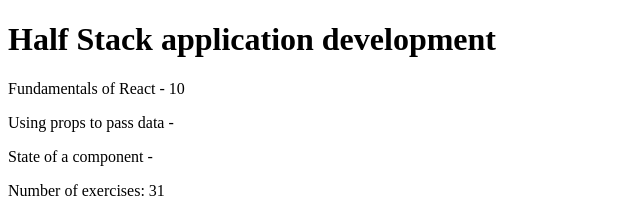
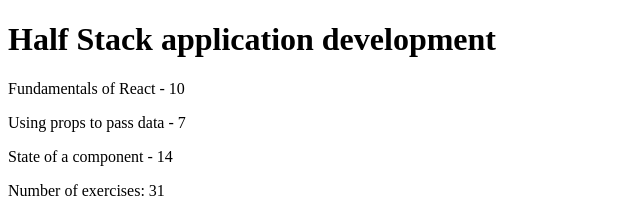
Before and after one commit to emiliaorlinova/fullstack-open, a React (Vite) app in the folder part-1/part1/: page / in a window 1280 px wide. Shown: the top 216 px of the page, without its empty margins (0-640 px from the left). Built offline with nearby package versions, Linux system fonts and the light colour scheme.

Commit message:
exersice 1.3

```diff
--- a/part-1/part1/src/App.jsx
+++ b/part-1/part1/src/App.jsx
@@ -12,9 +12,9 @@ const Part = (props) => {
 const Content = (props) => {
   return (
     <div>
-      <Part part={props.part1} exersice={props.exersice1} />
-      <Part part={props.part2} exersice={props.exersice2} />
-      <Part part={props.part3} exersice={props.exersice3} />
+      <Part part={props.part1} exersice={props.exersices1} />
+      <Part part={props.part2} exersice={props.exercises2} />
+      <Part part={props.part3} exersice={props.exercises3} />
     </div>
   );
 };
@@ -28,28 +28,36 @@ const Total = (props) => {
 };
 const App = () => {
   const course = "Half Stack application development";
-  const part1 = "Fundamentals of React";
-  const exercises1 = 10;
-  const part2 = "Using props to pass data";
-  const exercises2 = 7;
-  const part3 = "State of a component";
-  const exercises3 = 14;
+  const part1 = {
+    name: "Fundamentals of React",
+    exercises: 10,
+  };
+  const part2 = {
+    name: "Using props to pass data",
+    exercises: 7,
+  };
+  const part3 = {
+    name: "State of a component",
+    exercises: 14,
+  };
+  console.log(part2.exercises);
+  console.log(part3.exercises);
 
   return (
     <div>
       <Header course={course} />
       <Content
-        part1={part1}
-        exersice1={exercises1}
-        part2={part2}
-        exercises2={exercises2}
-        part3={part3}
-        exercises3={exercises3}
+        part1={part1.name}
+        exersices1={part1.exercises}
+        part2={part2.name}
+        exercises2={part2.exercises}
+        part3={part3.name}
+        exercises3={part3.exercises}
       />
       <Total
-        exersice1={exercises1}
-        exersice2={exercises2}
-        exersice3={exercises3}
+        exersice1={part1.exercises}
+        exersice2={part2.exercises}
+        exersice3={part3.exercises}
       />
     </div>
   );
```
